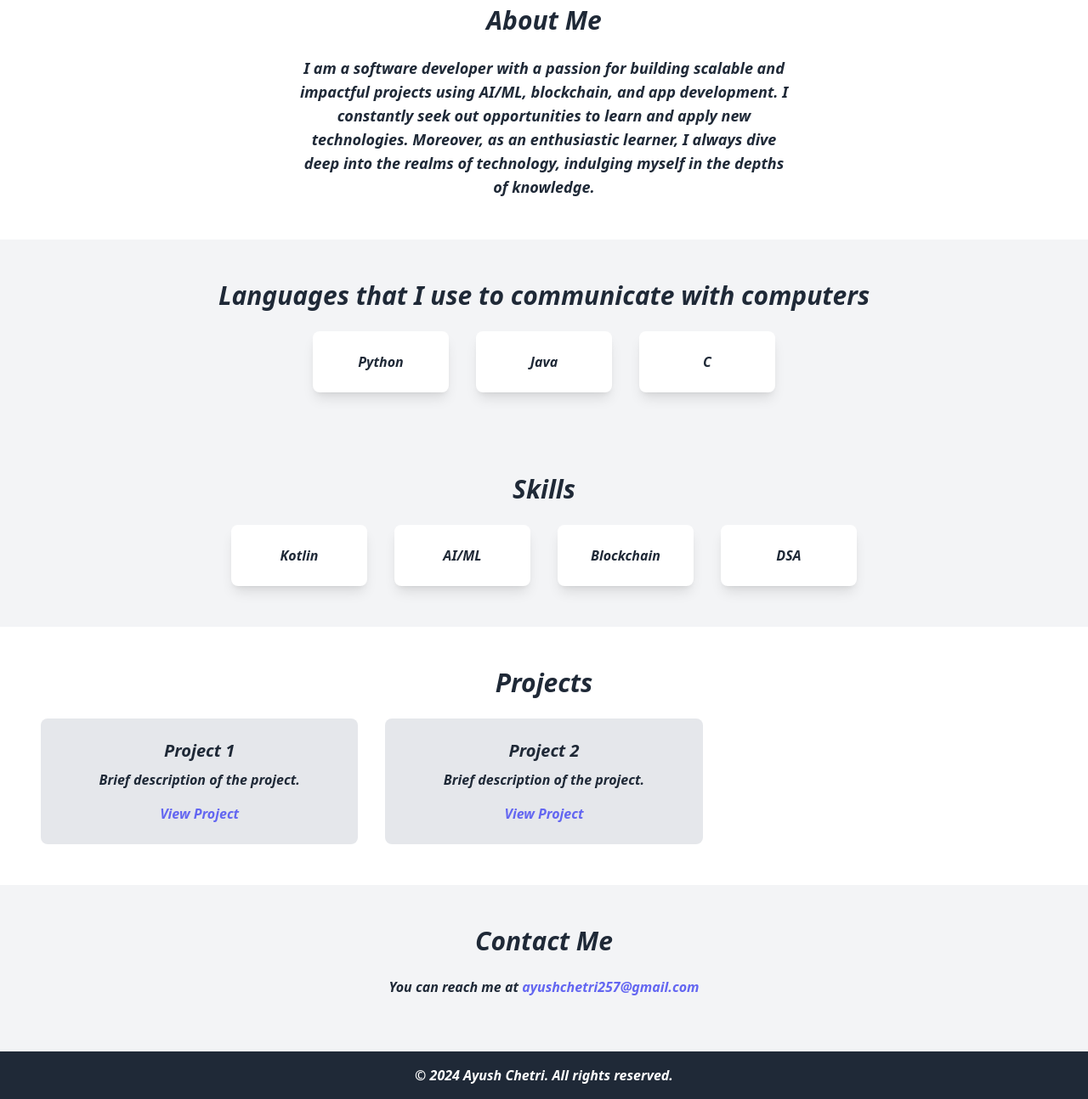
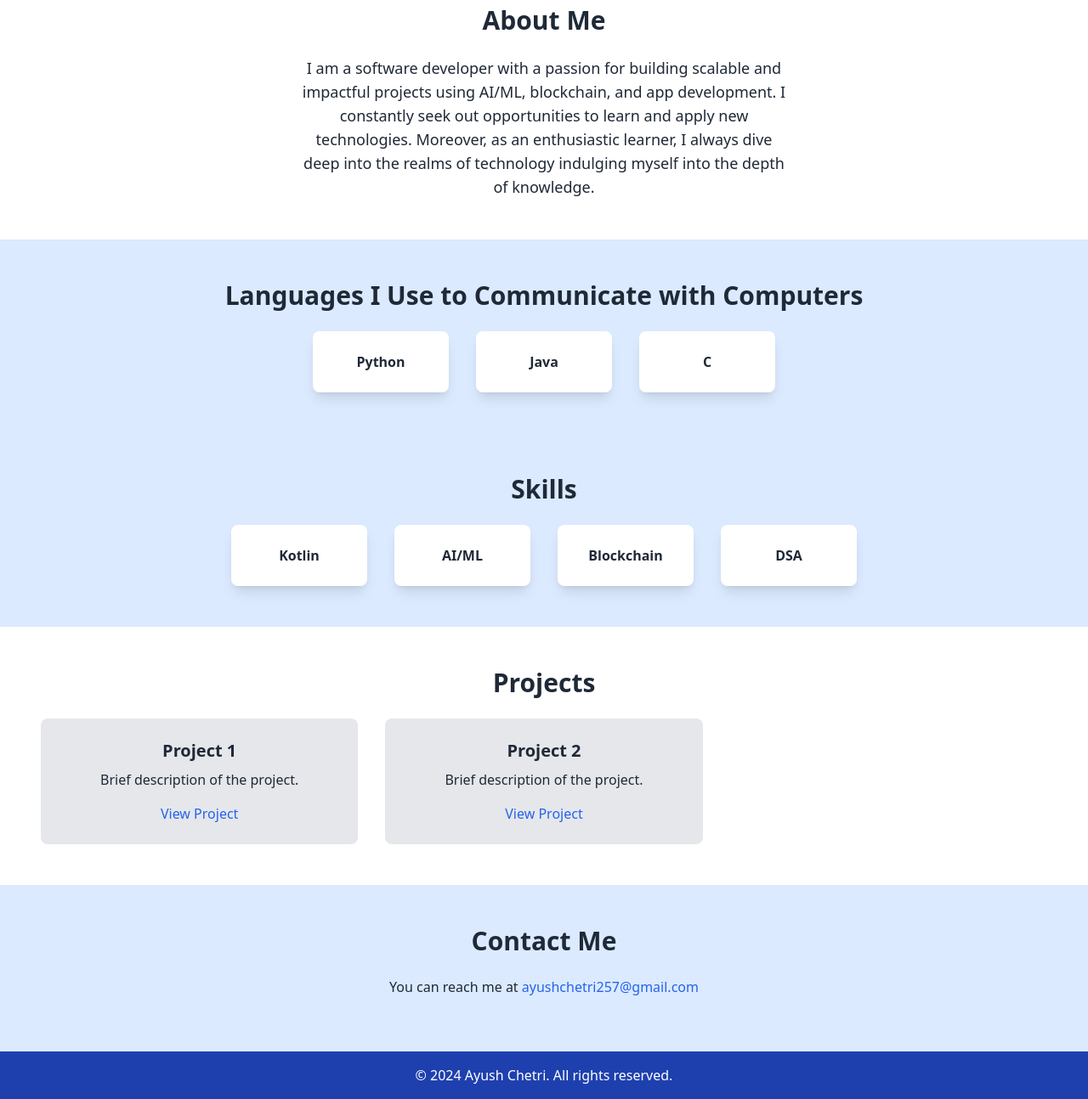
Before and after one commit to ayush1460/ayush-portfolio, a plain HTML site: page index.html in a window 1280 px wide. Shown: the part 842-2136 px from the top of the page at 85% size. Drawn offline with nearby package versions, Linux system fonts and the light colour scheme.

Commit message:
Update index.html

```diff
--- a/index.html
+++ b/index.html
@@ -4,111 +4,104 @@
     <meta charset="UTF-8">
     <meta name="viewport" content="width=device-width, initial-scale=1.0">
     <meta name="description" content="Ayush Chetri Portfolio">
-    <title><b><i>Ayush Chetri | Portfolio</i></b></title>
+    <title>Ayush Chetri | Portfolio</title>
     <!-- Tailwind CSS CDN -->
     <script src="https://cdn.tailwindcss.com"></script>
     <!-- AOS Animation Library CDN -->
     <link rel="stylesheet" href="https://unpkg.com/aos@2.3.1/dist/aos.css" />
 </head>
-<body class="bg-gray-100 text-gray-800">
+<body class="bg-white text-gray-800">
 
     <!-- Navigation Bar -->
-    <header class="bg-gray-800 text-white p-4 fixed w-full z-10">
+    <header class="bg-blue-800 text-white p-4 fixed w-full z-10">
         <div class="container mx-auto flex justify-between items-center">
-            <h1 class="text-2xl font-bold"><b><i>Ayush Chetri</i></b></h1>
+            <h1 class="text-2xl font-bold">Ayush Chetri</h1>
             <nav>
-                <a href="#about" class="px-3 hover:underline"><b><i>About</i></b></a>
-                <a href="#languages" class="px-3 hover:underline"><b><i>Languages</i></b></a>
-                <a href="#skills" class="px-3 hover:underline"><b><i>Skills</i></b></a>
-                <a href="#projects" class="px-3 hover:underline"><b><i>Projects</i></b></a>
-                <a href="#contact" class="px-3 hover:underline"><b><i>Contact</i></b></a>
+                <a href="#about" class="px-3 hover:underline">About</a>
+                <a href="#languages" class="px-3 hover:underline">Languages</a>
+                <a href="#skills" class="px-3 hover:underline">Skills</a>
+                <a href="#projects" class="px-3 hover:underline">Projects</a>
+                <a href="#contact" class="px-3 hover:underline">Contact</a>
             </nav>
         </div>
     </header>
 
     <!-- Hero Section -->
-    <section id="hero" class="h-screen flex items-center justify-center bg-gradient-to-r from-indigo-500 to-purple-500 text-white">
+    <section id="hero" class="h-screen flex items-center justify-center bg-blue-600 text-white">
         <div class="text-center" data-aos="fade-up">
-            <h1 class="text-5xl font-bold"><b><i>Hi, I'm Ayush Chetri</i></b></h1>
-            <p class="text-2xl mt-4"><b><i>Software Developer | AI/ML | Blockchain | DSA</i></b></p>
-            <a href="#projects" class="mt-8 inline-block bg-white text-indigo-500 px-6 py-2 rounded-lg font-bold hover:bg-indigo-100"><b><i>View My Work</i></b></a>
+            <h1 class="text-5xl font-bold">Hi, I'm Ayush Chetri</h1>
+            <p class="text-2xl mt-4">Software Developer | AI/ML | Blockchain | DSA</p>
+            <a href="#projects" class="mt-8 inline-block bg-white text-blue-600 px-6 py-2 rounded-lg font-bold hover:bg-blue-100">View My Work</a>
         </div>
     </section>
 
     <!-- About Section -->
     <section id="about" class="p-12 bg-white text-center" data-aos="fade-up">
-        <h2 class="text-3xl font-bold mb-6"><b><i>About Me</i></b></h2>
-        <p class="text-lg max-w-xl mx-auto">
-            <b><i>I am a software developer with a passion for building scalable and impactful projects using AI/ML, blockchain, and app development.
-            I constantly seek out opportunities to learn and apply new technologies.
-            Moreover, as an enthusiastic learner, I always dive deep into the realms of technology, indulging myself in the depths of knowledge.</i></b>
-        </p>
+        <h2 class="text-3xl font-bold mb-6">About Me</h2>
+        <p class="text-lg max-w-xl mx-auto">I am a software developer with a passion for building scalable and impactful projects using AI/ML, blockchain, and app development. I constantly seek out opportunities to learn and apply new technologies. Moreover, as an enthusiastic learner, I always dive deep into the realms of technology indulging myself into the depth of knowledge.</p>
     </section>
 
-    <!-- Languages Section -->
-    <section id="languages" class="p-12 bg-gray-100 text-center" data-aos="fade-up">
-        <h2 class="text-3xl font-bold mb-6"><b><i>Languages that I use to communicate with computers</i></b></h2>
+    <!-- Language Section -->
+    <section id="languages" class="p-12 bg-blue-100 text-center" data-aos="fade-up">
+        <h2 class="text-3xl font-bold mb-6">Languages I Use to Communicate with Computers</h2>
         <div class="flex justify-center gap-8 flex-wrap">
             <div class="bg-white shadow-lg rounded-lg p-6 w-40">
-                <h3 class="font-bold"><b><i>Python</i></b></h3>
+                <h3 class="font-bold">Python</h3>
             </div>
             <div class="bg-white shadow-lg rounded-lg p-6 w-40">
-                <h3 class="font-bold"><b><i>Java</i></b></h3>
+                <h3 class="font-bold">Java</h3>
             </div>
             <div class="bg-white shadow-lg rounded-lg p-6 w-40">
-                <h3 class="font-bold"><b><i>C</i></b></h3>
+                <h3 class="font-bold">C</h3>
             </div>
         </div>
     </section>
 
     <!-- Skills Section -->
-    <section id="skills" class="p-12 bg-gray-100 text-center" data-aos="fade-up">
-        <h2 class="text-3xl font-bold mb-6"><b><i>Skills</i></b></h2>
+    <section id="skills" class="p-12 bg-blue-100 text-center" data-aos="fade-up">
+        <h2 class="text-3xl font-bold mb-6">Skills</h2>
         <div class="flex justify-center gap-8 flex-wrap">
             <div class="bg-white shadow-lg rounded-lg p-6 w-40">
-                <h3 class="font-bold"><b><i>Kotlin</i></b></h3>
+                <h3 class="font-bold">Kotlin</h3>
             </div>
             <div class="bg-white shadow-lg rounded-lg p-6 w-40">
-                <h3 class="font-bold"><b><i>AI/ML</i></b></h3>
+                <h3 class="font-bold">AI/ML</h3>
             </div>
             <div class="bg-white shadow-lg rounded-lg p-6 w-40">
-                <h3 class="font-bold"><b><i>Blockchain</i></b></h3>
+                <h3 class="font-bold">Blockchain</h3>
             </div>
             <div class="bg-white shadow-lg rounded-lg p-6 w-40">
-                <h3 class="font-bold"><b><i>DSA</i></b></h3>
+                <h3 class="font-bold">DSA</h3>
             </div>
         </div>
     </section>
 
     <!-- Projects Section -->
     <section id="projects" class="p-12 bg-white text-center" data-aos="fade-up">
-        <h2 class="text-3xl font-bold mb-6"><b><i>Projects</i></b></h2>
+        <h2 class="text-3xl font-bold mb-6">Projects</h2>
         <div class="grid grid-cols-1 md:grid-cols-2 lg:grid-cols-3 gap-8">
             <div class="bg-gray-200 p-6 rounded-lg hover:shadow-2xl transform transition duration-300 hover:scale-105">
-                <h3 class="font-bold text-xl mb-2"><b><i>Project 1</i></b></h3>
-                <p class="mb-4"><b><i>Brief description of the project.</i></b></p>
-                <a href="#" class="text-indigo-500 hover:underline"><b><i>View Project</i></b></a>
+                <h3 class="font-bold text-xl mb-2">Project 1</h3>
+                <p class="mb-4">Brief description of the project.</p>
+                <a href="#" class="text-blue-600 hover:underline">View Project</a>
             </div>
             <div class="bg-gray-200 p-6 rounded-lg hover:shadow-2xl transform transition duration-300 hover:scale-105">
-                <h3 class="font-bold text-xl mb-2"><b><i>Project 2</i></b></h3>
-                <p class="mb-4"><b><i>Brief description of the project.</i></b></p>
-                <a href="#" class="text-indigo-500 hover:underline"><b><i>View Project</i></b></a>
+                <h3 class="font-bold text-xl mb-2">Project 2</h3>
+                <p class="mb-4">Brief description of the project.</p>
+                <a href="#" class="text-blue-600 hover:underline">View Project</a>
             </div>
         </div>
     </section>
 
     <!-- Contact Section -->
-    <section id="contact" class="p-12 bg-gray-100 text-center" data-aos="fade-up">
-        <h2 class="text-3xl font-bold mb-6"><b><i>Contact Me</i></b></h2>
-        <p class="mb-4">
-            <b><i>You can reach me at</i></b>
-            <a href="mailto:ayushchetri257@gmail.com" class="text-indigo-500 hover:underline"><b><i>ayushchetri257@gmail.com</i></b></a>
-        </p>
+    <section id="contact" class="p-12 bg-blue-100 text-center" data-aos="fade-up">
+        <h2 class="text-3xl font-bold mb-6">Contact Me</h2>
+        <p class="mb-4">You can reach me at <a href="mailto:ayushchetri257@gmail.com" class="text-blue-600 hover:underline">ayushchetri257@gmail.com</a></p>
     </section>
 
     <!-- Footer -->
-    <footer class="bg-gray-800 text-white p-4 text-center">
-        <p><b><i>© 2024 Ayush Chetri. All rights reserved.</i></b></p>
+    <footer class="bg-blue-800 text-white p-4 text-center">
+        <p>&copy; 2024 Ayush Chetri. All rights reserved.</p>
     </footer>
 
     <!-- AOS Animation Library Script -->
```
